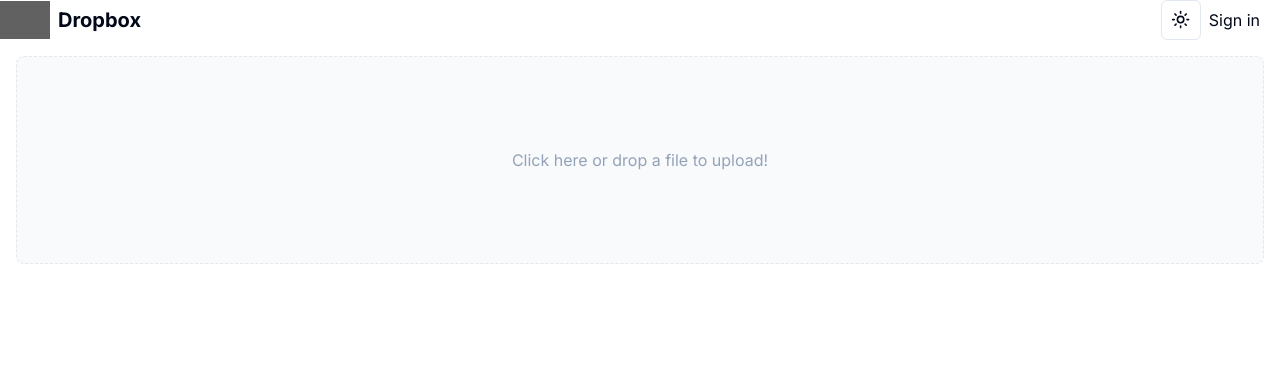
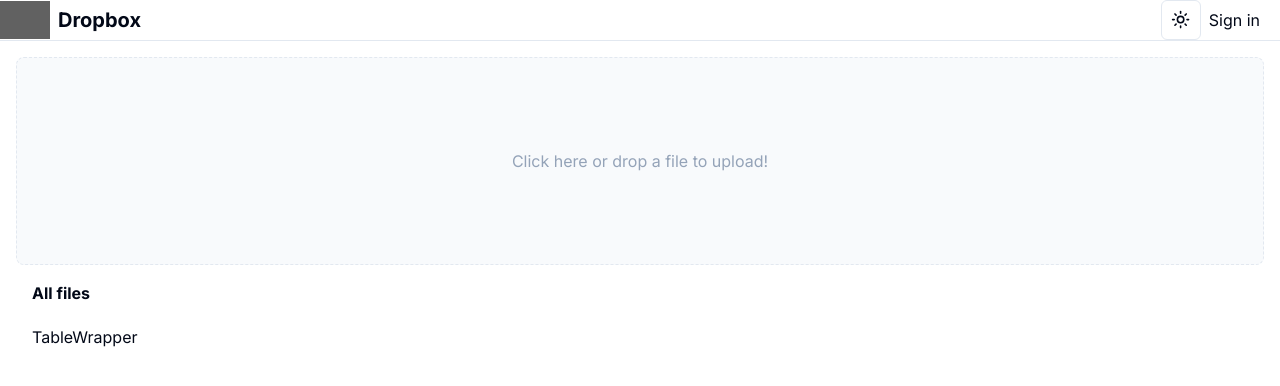
Before and after one commit to ChhuongLe/Dropbox-Clone, a Next.js app: page /dashboard in a window 1280 px wide. Shown: the top 386 px of the page. Built offline with nearby package versions, Linux system fonts and the light colour scheme; no server answers; the database is empty; grey boxes are pictures that could not be loaded.

Commit message:
add typings file and create map function for files loading in

```diff
--- a/app/dashboard/page.tsx
+++ b/app/dashboard/page.tsx
@@ -1,11 +1,37 @@
 import { auth } from '@clerk/nextjs'
 import Dropzone from "@/components/Dropzone"
+import { collection, getDocs } from 'firebase/firestore';
+import { db } from '@/firebase';
+import { FileType } from '@/typings';
+import TableWrapper from '@/components/table/TableWrapper';
 
-export default function Dashboard () {
+export default async function Dashboard () {
   const { userId } = auth();
+
+  const docResults = await getDocs(collection(db, "users", userId!, "files"))
+  const skeletonFiles: FileType[] = docResults.docs.map((doc)=>({
+    id: doc.id,
+    filename: doc.data().filename || doc.id,
+    timestamp: new Date(doc.data().timestamp?.seconds * 1000) || undefined,
+    fullName: doc.data().fullName,
+    downloadURL: doc.data().downloadURL,
+    type: doc.data().type,
+    size: doc.data().size,
+  }))
+
+  // console.log(skeletonFiles);
+
   return (
-    <div>
+    <div className='border-t'>
       <Dropzone />
+      <section className='container space-y-5'>
+        <h2 className='font-bold'>All files</h2>
+        <div>
+          <TableWrapper
+            skeletonFiles = {skeletonFiles}
+          />
+        </div>
+      </section>
     </div>
   )
 }
--- /dev/null
+++ b/components/table/TableWrapper.tsx
@@ -0,0 +1,5 @@
+import { FileType } from "@/typings";
+
+export default function TableWrapper ({ skeletonFiles} : { skeletonFiles: FileType[] }) {
+  return <div>TableWrapper</div>
+}
--- /dev/null
+++ b/typings.ts
@@ -0,0 +1,9 @@
+export type FileType = {
+  id: string;
+  filename: string;
+  fullName: string;
+  timestamp: Date;
+  downloadURL: string;
+  type: string;
+  size: number;
+};
```
